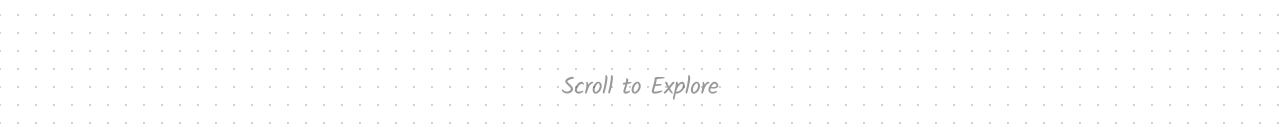
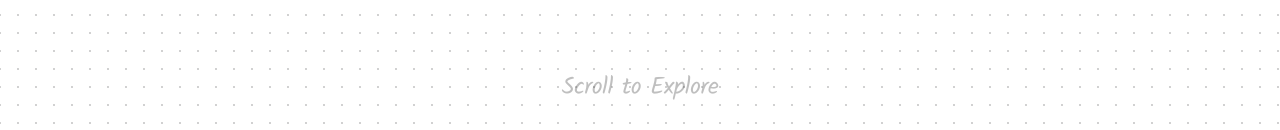
Before and after one commit to Akash-karan/Akash-Resume, a Next.js app: page / in a window 1280 px wide. Shown: the part 670-800 px from the top of the page. Built offline with nearby package versions, Linux system fonts and the light colour scheme.

Commit message:
Shift Hero Akash title, Click here text, and arrow 2px down; reduce Scroll to Explore opacity

```diff
--- a/src/components/Hero.tsx
+++ b/src/components/Hero.tsx
@@ -63,7 +63,7 @@ export default function Hero() {
                 onClick={handleNameClick}
                 whileHover={{ scale: 1.05, rotate: 1 }}
                 whileTap={{ scale: 0.95 }}
-                className="font-super-pencil text-[72px] sm:text-[80px] md:text-[96px] leading-[1.1] text-[#dc6803] cursor-pointer inline-block drop-shadow-[2px_2px_0px_rgba(0,0,0,0.1)]"
+                className="font-super-pencil text-[72px] sm:text-[80px] md:text-[96px] leading-[1.1] text-[#dc6803] cursor-pointer inline-block drop-shadow-[2px_2px_0px_rgba(0,0,0,0.1)] translate-y-[2px]"
               >
                 Akash
               </motion.span>
@@ -113,7 +113,7 @@ export default function Hero() {
                 style={{ left: "0px", top: "0px", width: "100%", height: "100%" }}
               >
                 <div
-                  className={`-translate-x-1/2 -translate-y-1/2 [word-break:break-word] absolute flex flex-col font-kalam justify-center leading-[0] left-[474.63px] not-italic text-[24px] text-center top-[-53.53px] tracking-[-0.48px] whitespace-nowrap transition-colors duration-300 ${
+                  className={`-translate-x-1/2 -translate-y-1/2 [word-break:break-word] absolute flex flex-col font-kalam justify-center leading-[0] left-[474.63px] not-italic text-[24px] text-center top-[-51.53px] tracking-[-0.48px] whitespace-nowrap transition-colors duration-300 ${
                     isHighlighting ? "text-[#dc6803] font-bold" : "text-black/70"
                   }`}
                 >
@@ -122,7 +122,7 @@ export default function Hero() {
 
                 {/* Arrow */}
                 <div
-                  className="absolute flex items-center justify-center left-[363px] w-[50.405px] h-[50.405px] top-[-57.09px]"
+                  className="absolute flex items-center justify-center left-[363px] w-[50.405px] h-[50.405px] top-[-55.09px]"
                 >
                   <div className="-scale-y-100 flex-none rotate-[90.47deg]">
                     <div className="overflow-clip relative w-[50px] h-[50px]">
@@ -245,7 +245,7 @@ export default function Hero() {
 
       {/* Floating Scroll to Explore text */}
       <div className="absolute bottom-6 flex flex-col items-center select-none pointer-events-none">
-        <span className="font-kalam text-[24px] text-black/40 tracking-[-0.48px] not-italic">
+        <span className="font-kalam text-[24px] text-black/25 tracking-[-0.48px] not-italic">
           Scroll to Explore
         </span>
       </div>
```
